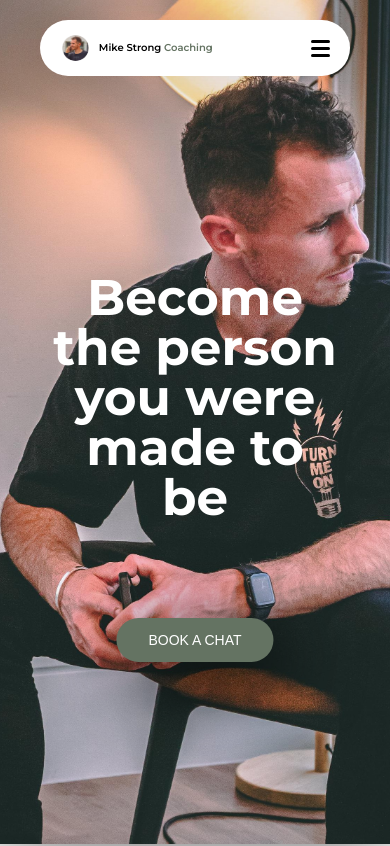
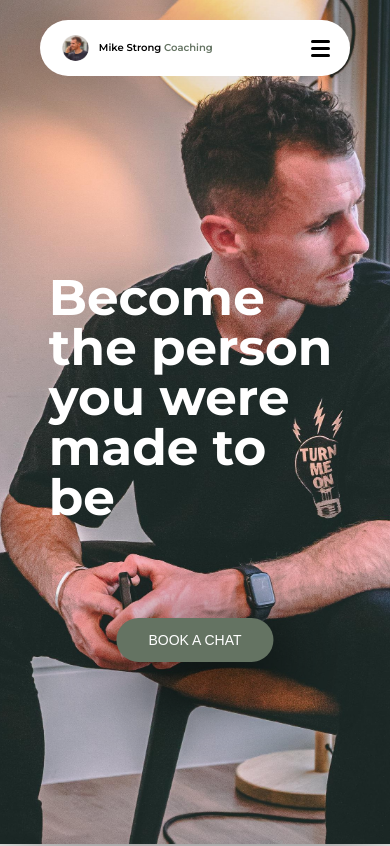
Before and after one commit to kev-er/Stronger_Life_Coaching, a React (Create React App) app: page / in a window 390 px wide. Shown: the top 846 px of the page. Built offline with nearby package versions, Linux system fonts and the light colour scheme.

Commit message:
fixing mobile responsive

```diff
--- a/src/App.css
+++ b/src/App.css
@@ -709,7 +709,7 @@ input[type="checkbox"] {
   .hero--section--title,
   .hero--section-description,
   .footer--content {
-    text-align: center;
+    text-align: start;
   }
   .skills--section--container,
   .about--section,
@@ -798,7 +798,7 @@ input[type="checkbox"] {
   }
 
   .hero--section-description {
-    width: 75vw;
+    width: 65vw;
   }
 }
 
```
